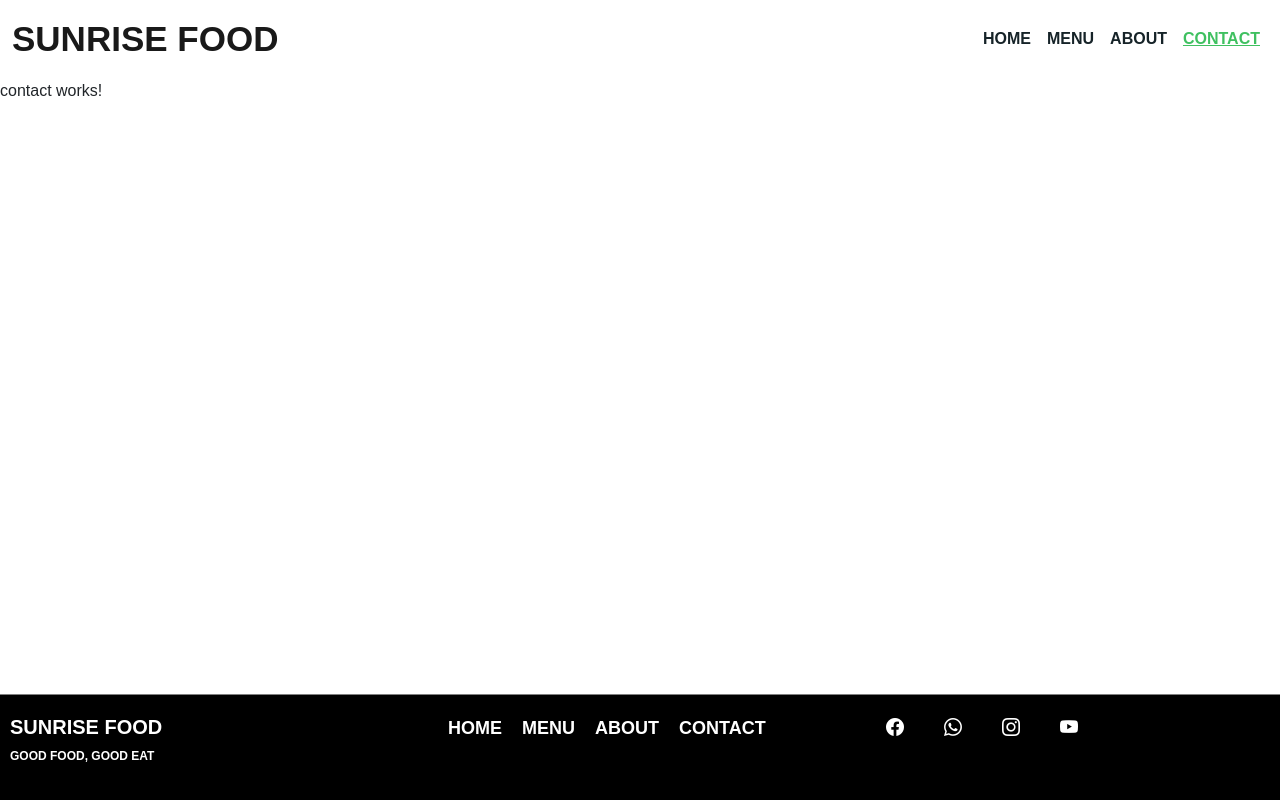
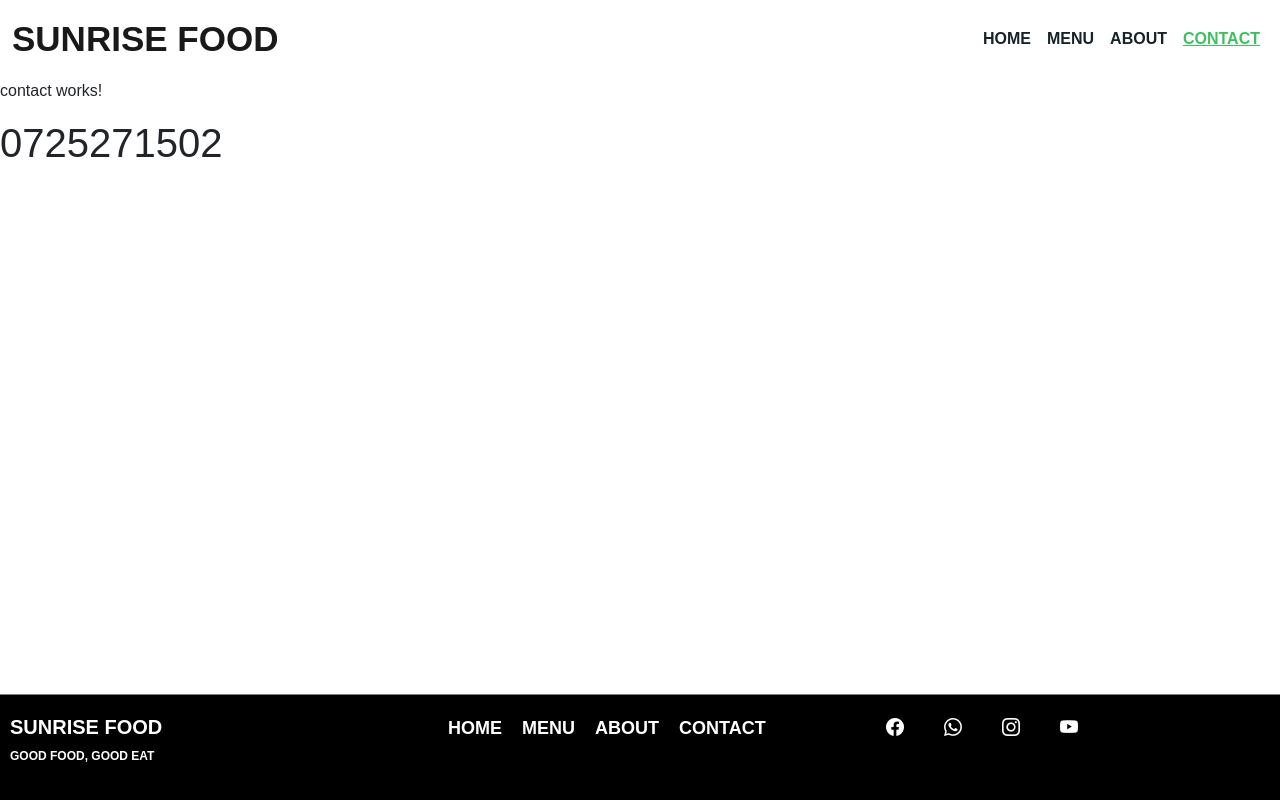
Before and after one commit to rotichknovestus/CloudKitchenweb, an Angular app: page /contact in a window 1280 px wide. Built offline with nearby package versions, Linux system fonts and the light colour scheme.

Commit message:
added contact info

```diff
--- a/src/app/pages/contact/contact.component.html
+++ b/src/app/pages/contact/contact.component.html
@@ -1 +1,2 @@
 <p>contact works!</p>
+<h1>0725271502</h1>
```
